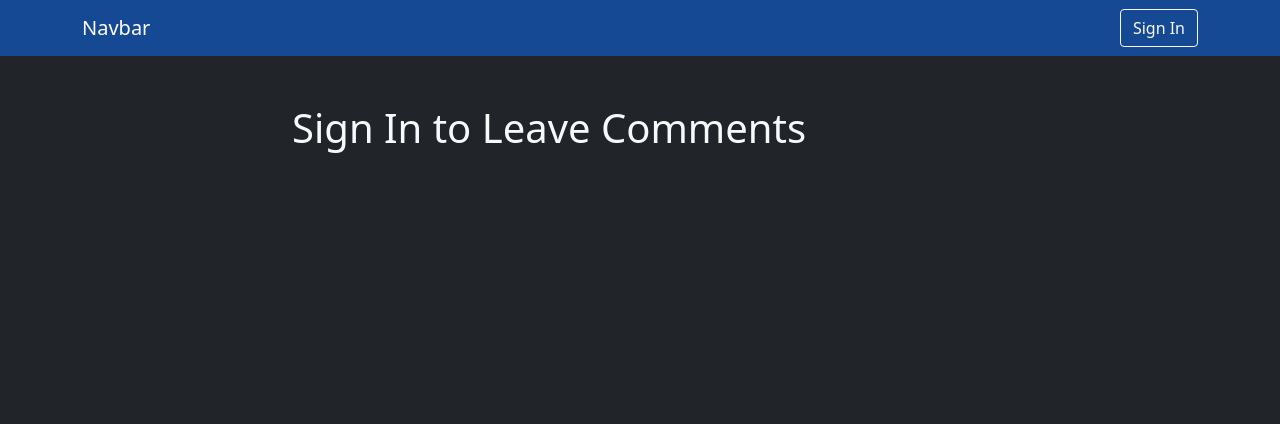
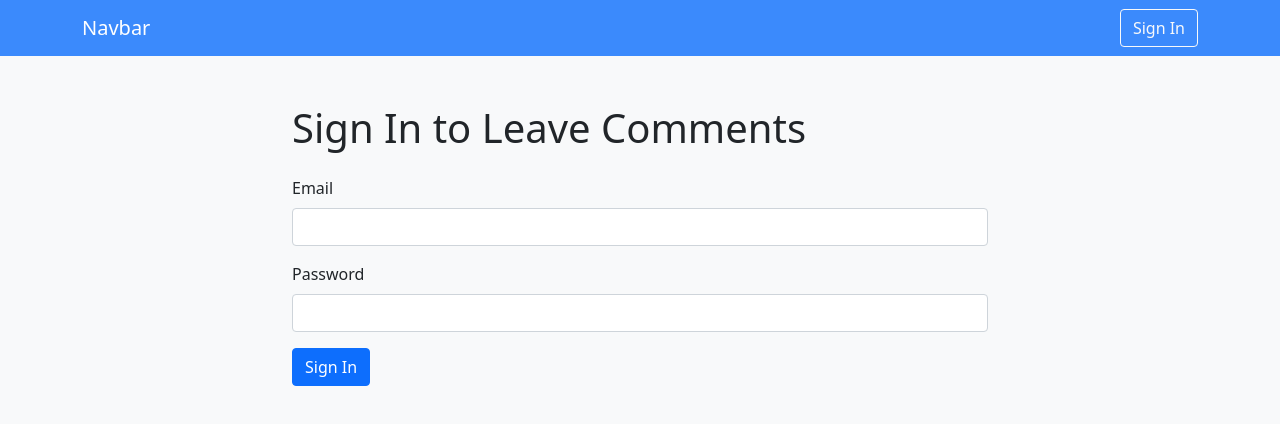
Before and after one commit to JameeKim/COMP308-W2022-Lab1, a React (Create React App) app: page /signin in a window 1280 px wide. Shown: the top 424 px of the page. Built offline with nearby package versions, Linux system fonts and the light colour scheme.

Commit message:
Cancel dark theme and make auth work

```diff
--- /dev/null
+++ b/src/components/Input.tsx
@@ -0,0 +1,20 @@
+import { ComponentPropsWithoutRef, Ref, forwardRef } from "react";
+import classNames from "classnames";
+
+type InputRef = HTMLInputElement;
+type InputProps = Omit<ComponentPropsWithoutRef<"input">, "id">;
+
+const Input = forwardRef<InputRef, InputProps>(
+  ({ name, className, ...props }, ref: Ref<InputRef>) => (
+    <input ref={ref}
+      className={classNames("form-control", className)}
+      name={name}
+      id={name}
+      {...props}
+    />
+  ),
+);
+
+Input.displayName = "Input";
+
+export default Input;
--- /dev/null
+++ b/src/components/Label.tsx
@@ -0,0 +1,27 @@
+import { ComponentPropsWithoutRef, Ref, forwardRef } from "react";
+import classNames from "classnames";
+
+type LabelRef = HTMLLabelElement;
+
+interface LabelProps extends ComponentPropsWithoutRef<"label"> {
+  /**
+   * Should this label be considered a column?
+   */
+  col?: boolean;
+}
+
+const Label = forwardRef<LabelRef, LabelProps>(
+  ({ col, className, ...props }, ref: Ref<LabelRef>) => {
+    const classes = classNames(
+      `${col ? "col-" : ""}form-label`,
+      className,
+    );
+    return (
+      <label ref={ref} className={classes} {...props} />
+    );
+  },
+);
+
+Label.displayName = "Label";
+
+export default Label;
--- a/src/index.css
+++ b/src/index.css
@@ -1,9 +1,9 @@
 :root {
   --bs-black: #000;
-  --bs-body-bg: var(--bs-dark);
-  --bs-body-bg-rgb: var(--bs-dark-rgb);
-  --bs-body-color: var(--bs-light);
-  --bs-body-color-rgb: var(--bs-light-rbg);
+  --bs-body-bg: var(--bs-light);
+  --bs-body-bg-rgb: var(--bs-light-rgb);
+  --bs-body-color: var(--bs-dark);
+  --bs-body-color-rgb: var(--bs-dark-rgb);
 }
 
 .container-max-xxl, .container-max-xl, .container-max-lg, .container-max-md, .container-max-sm {
--- a/src/index.tsx
+++ b/src/index.tsx
@@ -2,7 +2,7 @@ import { StrictMode } from "react";
 import { render } from "react-dom";
 import { BrowserRouter } from "react-router-dom";
 
-import "bootstrap/dist/css/bootstrap.css";
+import "bootstrap/dist/css/bootstrap.min.css";
 import "./index.css";
 
 import App from "./App";
--- a/src/layout/NavBar.tsx
+++ b/src/layout/NavBar.tsx
@@ -1,23 +1,32 @@
-import { Link as PlainLink } from "react-router-dom";
+import { Link as PlainLink, useNavigate } from "react-router-dom";
 
 import { useAuth } from "src/auth";
 import Button from "src/components/Button";
 import Link from "src/components/Link";
 
 const NavBar = (): JSX.Element => {
-  const { email } = useAuth();
+  const { email, endSession } = useAuth();
+  const navigate = useNavigate();
+
+  const onSignOut = (): void => endSession(() => navigate("/"));
+
+  // Sign In / Sign Out buttons at the top right corner
+  const authButtons = email
+    ? (
+      <>
+        <span className="navbar-text me-3">{email}</span>
+        <Button onClick={onSignOut}>Sign Out</Button>
+      </>
+    )
+    : <Link to="signin" type="btn" color="outline-light">Sign In</Link>;
 
   return (
-    <nav className="navbar navbar-expand-lg navbar-dark bg-primary"
-      style={{ "--bs-bg-opacity": 0.5 }}
+    <nav className="navbar navbar-expand navbar-dark bg-primary"
+      style={{ "--bs-bg-opacity": 0.8 }}
     >
       <div className="container-md">
         <PlainLink to="/" className="navbar-brand">Navbar</PlainLink>
-        {
-          email
-            ? <Button>Sign Out</Button>
-            : <Link to="signin" type="btn" color="outline-light">Sign In</Link>
-        }
+        <div className="d-flex">{authButtons}</div>
       </div>
     </nav>
   );
--- a/src/pages/Home.tsx
+++ b/src/pages/Home.tsx
@@ -13,7 +13,7 @@ const Home = (): JSX.Element => {
 
   return (
     <>
-      <PageHeading>Welcome</PageHeading>
+      <PageHeading>Welcome{email && `, ${email}`}</PageHeading>
       <div>
         <p className="h3 mb-5">{text}</p>
         <div className="text-center">
--- a/src/pages/SignIn.tsx
+++ b/src/pages/SignIn.tsx
@@ -1,9 +1,96 @@
+import {
+  ChangeEventHandler,
+  FormEventHandler,
+  Reducer,
+  useCallback,
+  useReducer,
+} from "react";
+import { useNavigate } from "react-router-dom";
+
+import { useAuth } from "src/auth";
 import { PageHeading } from "src/layout";
+import Button from "src/components/Button";
+import Input from "src/components/Input";
+import Label from "src/components/Label";
 
+interface SignInFormData {
+  email: string;
+  password: string;
+}
+
+interface SignInFormAction {
+  type: keyof SignInFormData;
+  value: string;
+}
+
+const reducer: Reducer<SignInFormData, SignInFormAction> =
+  ({ email, password }, { type, value }) => {
+    switch (type) {
+    case "email":
+      return { email: value, password };
+    case "password":
+      return { email, password: value };
+    default:
+      throw new Error(`SignInFormAction cannot have type of ${type}`);
+    }
+  };
+
+/**
+ * Sign In page component
+ */
 const SignIn = (): JSX.Element => {
+  const { authenticate } = useAuth();
+  const navigate = useNavigate();
+
+  // state for input values in the form
+  const [{ email, password }, dispatch] =
+    useReducer(reducer, { email: "", password: ""});
+
+  // handle input value change
+  const onEmailChange = useCallback<ChangeEventHandler<HTMLInputElement>>(
+    (e) => dispatch({ type: "email", value: e.target.value }),
+    [],
+  );
+  const onPasswordChange = useCallback<ChangeEventHandler<HTMLInputElement>>(
+    (e) => dispatch({ type: "password", value: e.target.value }),
+    [],
+  );
+
+  // form submit handler
+  const onSubmit = useCallback<FormEventHandler<HTMLFormElement>>(
+    (e) => {
+      e.preventDefault();
+      authenticate(email, () => navigate("/", { replace: true }));
+    },
+    [authenticate, email, navigate],
+  );
+
   return (
     <>
       <PageHeading>Sign In to Leave Comments</PageHeading>
+      <form onSubmit={onSubmit}>
+        <div className="mb-3">
+          <Label htmlFor="login-email">Email</Label>
+          <Input
+            value={email}
+            onChange={onEmailChange}
+            type="email"
+            name="login-email"
+            required
+          />
+        </div>
+        <div className="mb-3">
+          <Label htmlFor="login-password">Password</Label>
+          <Input
+            value={password}
+            onChange={onPasswordChange}
+            type="password"
+            name="login-password"
+            required
+          />
+        </div>
+        <Button type="submit">Sign In</Button>
+      </form>
     </>
   );
 };
```
